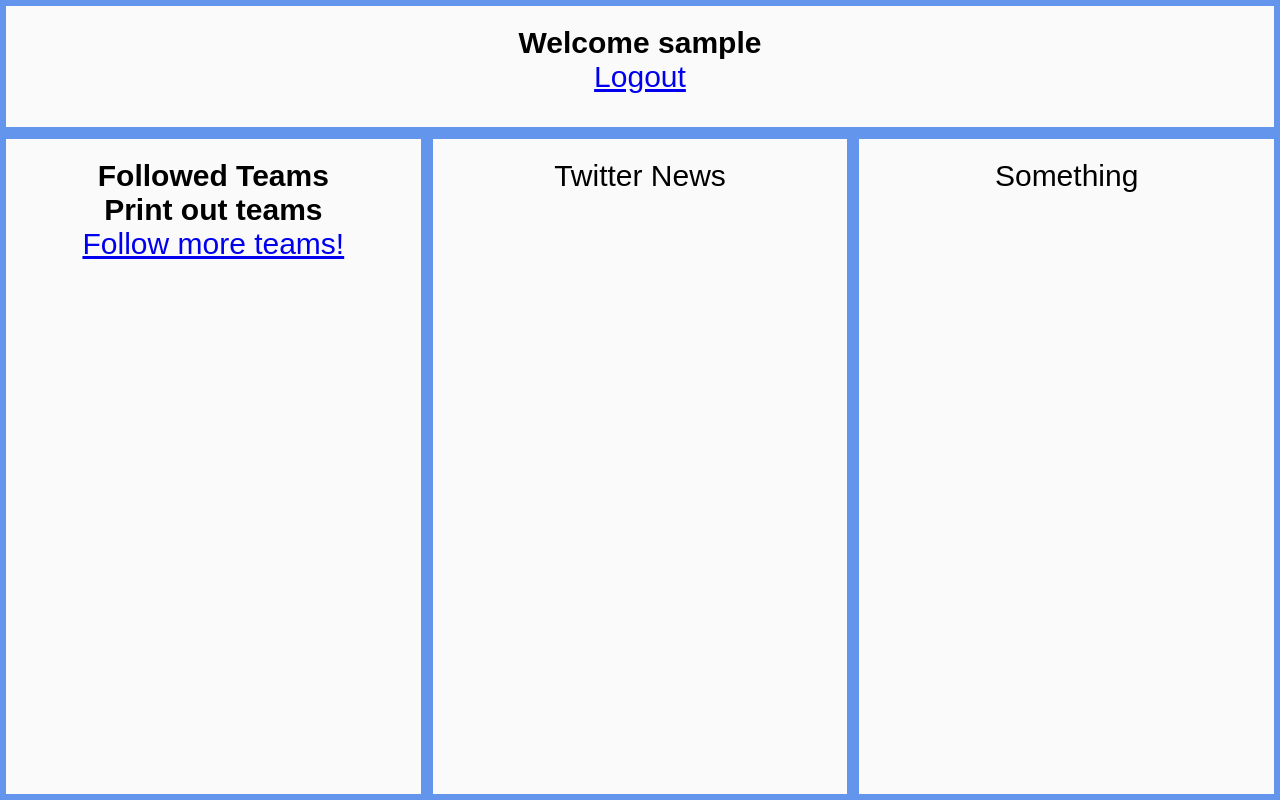
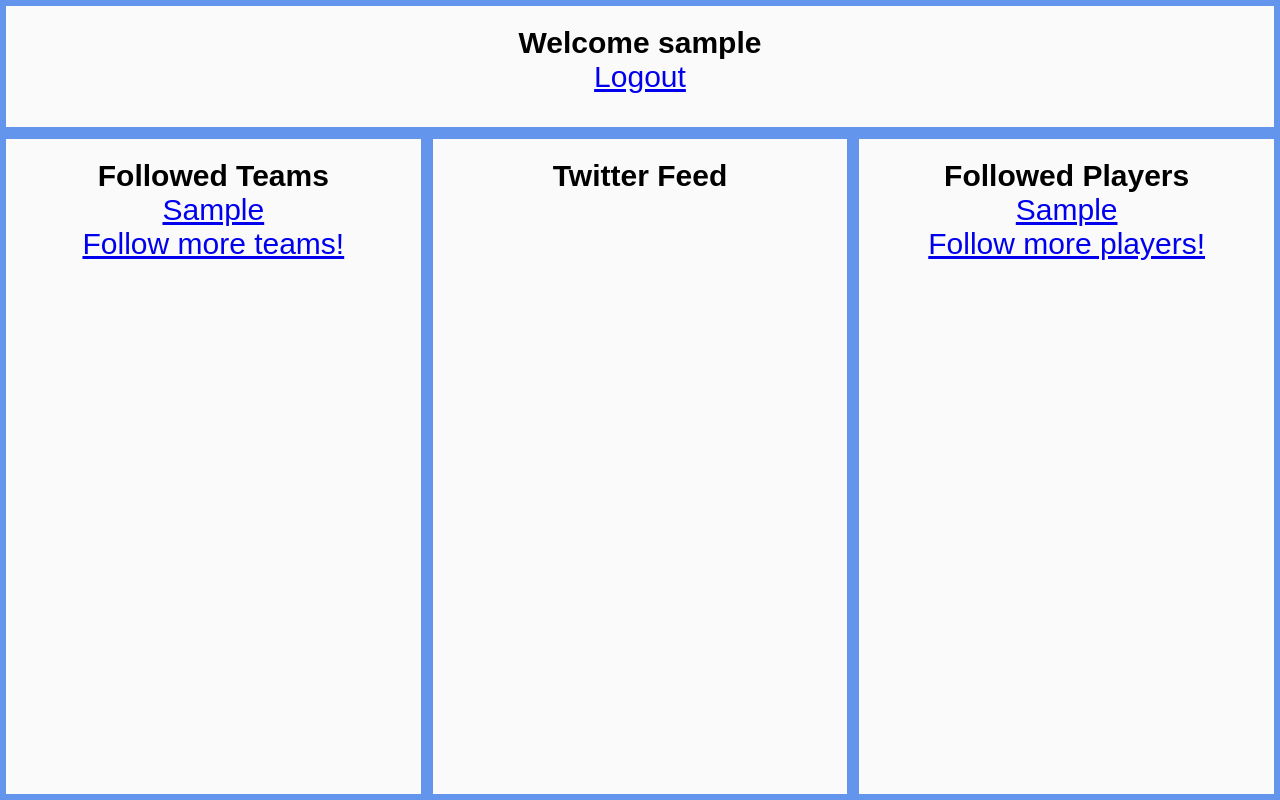
Before and after one commit to whu769/FootballWebsite, a Flask app: page /dashboard/1 in a window 1280 px wide. Run offline with Flask 2, Linux system fonts and the light colour scheme; a user stored in the database is signed in; tables that the repository leaves empty hold one stand-in row (values such as "Sample post").

Commit message:
Added capability to follow/unfollow players in addition to teams as well now

```diff
--- a/app.py
+++ b/app.py
@@ -39,6 +39,7 @@ class User(db.Model, UserMixin):
     username = db.Column(db.String(20), nullable = False, unique = True)
     password = db.Column(db.String(80), nullable = False)
     teams = db.Column(db.String) #implement teams into user db
+    players = db.Column(db.String)
 
 class RegisterForm(FlaskForm):
     username = StringField(validators=[InputRequired(), Length(min=4, max=20)],
@@ -635,7 +636,7 @@ def register():
 
     if form.validate_on_submit():
         hashed_password = bcrypt.generate_password_hash(form.password.data)
-        new_user = User(username=form.username.data, password = hashed_password, teams = "")
+        new_user = User(username=form.username.data, password = hashed_password, teams = "", players = "")
         db.session.add(new_user)
         db.session.commit()
         print("Works")
@@ -649,9 +650,22 @@ def dashboard(user_id):
     # print(form.username)
     user = User.query.get(user_id)
     followed_teams = user.teams
-    print(followed_teams)
+    followed_players = user.players
+    # print(f'TEAMS: {followed_teams}')
+    # print(f'PLAYERS: {followed_players}')
+    if followed_teams == "":
+        team_lst = []
+    else:
+        team_lst = followed_teams.split(',')
+
+    if followed_players == "":
+        player_lst = []
+    else:
+        player_lst = followed_players.split(',')
+
+    # print(team_lst)
     # print(user)
-    return render_template("dashboard.html", user = user)
+    return render_template("dashboard.html", user = user, team_lst = team_lst, player_lst = player_lst)
 
 @app.route('/<user_id>/followteams', methods = ["GET", "POST"])
 @login_required
@@ -663,12 +677,26 @@ def followteams(user_id):
         uteams = []
     else:
         uteams = user_teams.split(',')
-    print(uteams)
+    # print(uteams)
     teams = teamOverview.query.filter(teamOverview.season == current_season, teamOverview.Team.in_(uteams) == False).distinct().all()
-    # print(len(teams))
-    # for team in teams:
-    #     print(team.Team)
+
     return render_template("followteams.html", teams = teams, uteams = uteams, user = user)
+
+@app.route('/<user_id>/followplayers', methods = ["GET", "POST"])
+@login_required
+def followplayers(user_id):
+    user = User.query.get(user_id)
+    user_players = user.players
+    uplayers = []
+    if user_players == "":
+        uplayers = []
+    else:
+        uplayers = user_players.split(',')
+
+    # print(uplayers)
+
+    players = playerOverview.query.filter(playerOverview.season == current_season, playerOverview.Name.in_(uplayers) == False).distinct().all()
+    return render_template("followplayers.html", players = players, uplayers = uplayers, user = user)
 
 @app.route('/<user_id>/addteam/<teamName>')
 @login_required
@@ -679,7 +707,7 @@ def addteam(user_id, teamName):
         user_teams = teamName
     else:
         user_teams = user_teams + "," + teamName
-    print(user_teams)
+    # print(user_teams)
     user.teams = user_teams
     db.session.commit()
     return redirect(url_for('dashboard', user_id = user_id))
@@ -691,8 +719,34 @@ def removeteam(user_id, teamName):
     user_teams = user.teams
     user_teams = user_teams.split(',')
     user_teams.remove(teamName)
-    print(user_teams)
+    # print(user_teams)
     user.teams = ','.join(user_teams)
+    db.session.commit()
+    return redirect(url_for('dashboard', user_id = user_id))
+
+@app.route('/<user_id>/addplayer/<playerName>')
+@login_required
+def addplayer(user_id, playerName):
+    # print("IN ADDPLAYER")
+    user = User.query.get(user_id)
+    user_players = user.players
+    if(user_players == ""):
+        user_players = playerName
+    else:
+        user_players = user_players + "," + playerName
+    # print(f'user_players: {user_players}')
+    user.players = user_players
+    db.session.commit()
+    return redirect(url_for('dashboard', user_id = user_id))
+
+@app.route('/<user_id>/removeplayer/<playerName>')
+@login_required
+def removeplayer(user_id, playerName):
+    user = User.query.get(user_id)
+    user_players = user.players
+    user_players = user_players.split(",")
+    user_players.remove(playerName)
+    user.players = ','.join(user_players)
     db.session.commit()
     return redirect(url_for('dashboard', user_id = user_id))
 
@@ -2057,6 +2111,12 @@ def leaguestats(League):
 # Will be deleted everytime the fbrefMain is run, fix later
 # Creates the login/registration tables within the db file
 
-db.create_all()
+# UNCOMMENT THIS CODE TO CREATE THE USER TABLE
+# db.create_all()
+
+#UNCOMMENT CODE BELOW TO RESET ALL USER ACCOUNTS!
+# db.session.query(User).delete()
+# db.session.commit()
+
 if __name__ == "__main__":
     app.run(debug=True)
--- a/static/css/fbref/dashboard.css
+++ b/static/css/fbref/dashboard.css
@@ -52,3 +52,7 @@ body, html{
 .item-4{
     grid-column: 3 / 4;
 }
+
+ul{
+    list-style-type: none;
+}
--- a/templates/dashboard.html
+++ b/templates/dashboard.html
@@ -16,19 +16,39 @@
 
         <div class="grid-item item-2">
             <h1>Followed Teams</h1>
-            {% if user.teams == "" %}
+            {% if team_lst|length == 0 %}
                 <h1>You have no followed teams!</h1>
                 <a href="{{url_for('followteams', user_id = user.id)}}">Follow teams!</a>
             {% else %}
-                <h1>Print out teams</h1>
+                <ul>
+                    {% for team in team_lst %}
+                        <li>
+                            <a href="{{url_for('teams', Team = team)}}">{{team}}</a>
+                        </li>
+                    {% endfor %}
+                </ul>
                 <a href="{{url_for('followteams', user_id = user.id)}}">Follow more teams!</a>
             {% endif %}
+
         </div>
         <div class="grid-item item-3">
-            Twitter News
+            <h1>Twitter Feed</h1>
         </div>
         <div class="grid-item item-4">
-            Something
+            <h1>Followed Players</h1>
+            {% if player_lst|length == 0 %}
+                <h1>You have no followed players!</h1>
+                <a href="{{url_for('followplayers', user_id = user.id)}}">Follow some players!</a>
+            {% else %}
+                <ul>
+                    {% for player in player_lst %}
+                        <li>
+                            <a href="{{url_for('players', Player = player)}}">{{player}}</a>
+                        </li>
+                    {% endfor %}
+                </ul>
+                <a href="{{url_for('followplayers', user_id = user.id)}}">Follow more players!</a>
+            {% endif %}
         </div>
     </div>
 
```
Also changed, not shown: templates/followplayers.html (added, +43 -0 lines).
